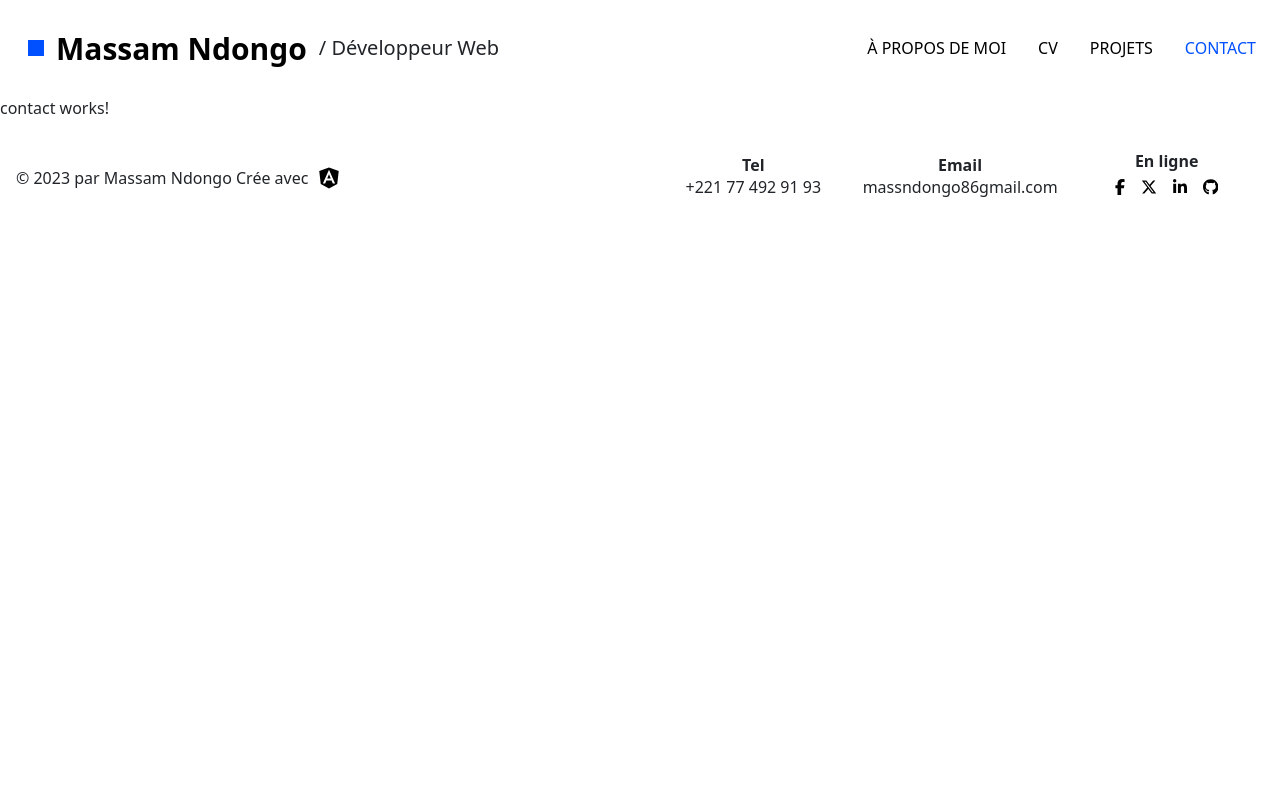
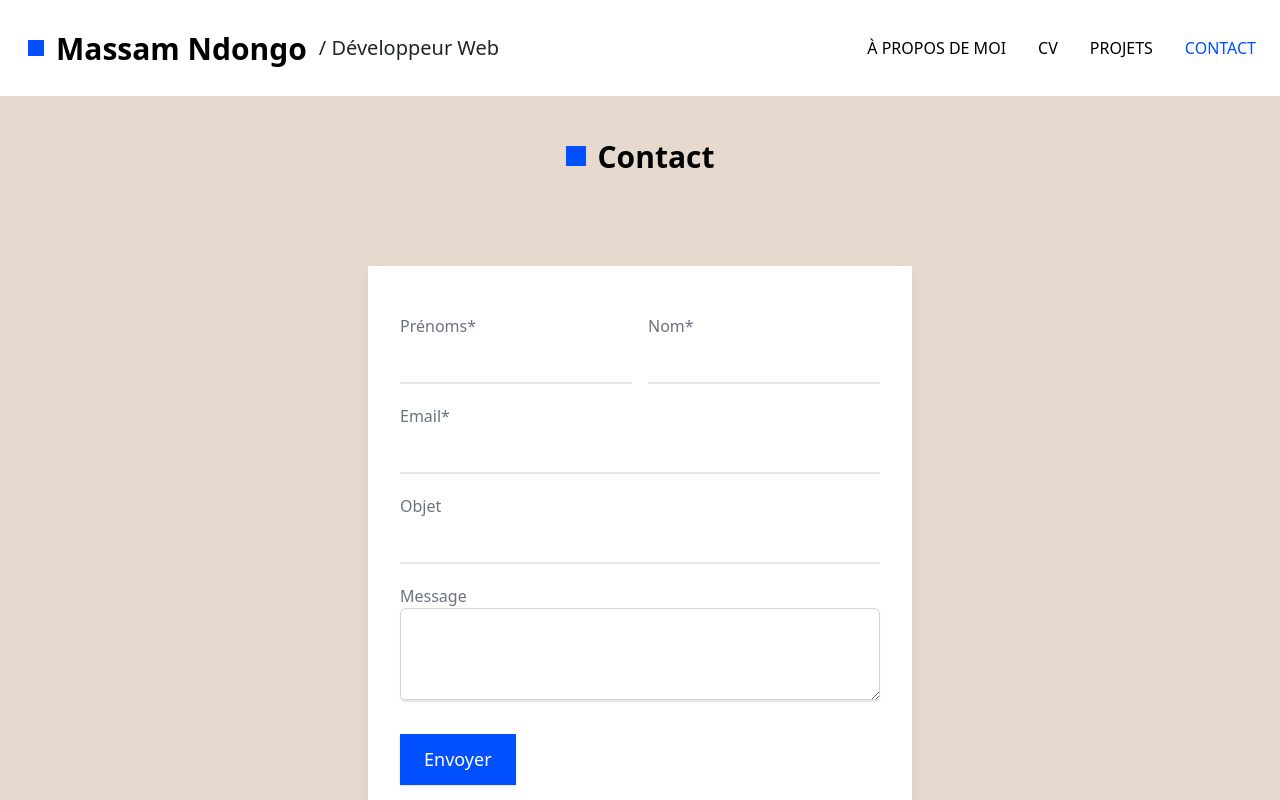
Before and after one commit to massndongo/portfolio_massam, an Angular app: page /contact in a window 1280 px wide. Shown: the top 800 px of the page. Built offline with nearby package versions, Linux system fonts and the light colour scheme.

Commit message:
Page Contact et Prjets | Integration

```diff
--- a/src/app/components/contact/contact.component.html
+++ b/src/app/components/contact/contact.component.html
@@ -1 +1,71 @@
-<p>contact works!</p>
+<div class="flex flex-col justify-center items-center w-full bg-marron pb-8">
+  <div class="01 flex flex-row justify-center p-[3%]">
+    <span class="lg:w-5 lg:h-5 w-3 h-3 m-3 bg-[#0050ff]"></span>
+    <span class="mr-3 text-black" alt="logo" >
+      <b class="lg:text-title text-[20px]">Contact</b>
+    </span>
+  </div>
+
+<div class="min-h-screen p-0 sm:p-12 lg:w-[50%] w-[85%]">
+  <div class="mx-auto  px-8 py-12 w-full bg-white border-0 shadow-lg ">
+    <!-- <h1 class="text-2xl font-bold mb-8">Form With Floating Labels</h1> -->
+    <form id="form" novalidate>
+
+      <div class="flex lg:flex-row flex-col lg:space-x-4">
+        <div class="relative z-0 w-full mb-5">
+          <label for="date" class="duration-300 top-3 -z-1 origin-0 text-gray-500">Prénoms*</label>
+          <input
+            type="text"
+            placeholder=" "
+            class="pt-3 pb-2 block w-full px-0 mt-0 bg-transparent border-0 border-b-2 appearance-none focus:outline-none focus:ring-0 focus:border-[#0050ff] border-gray-200"
+          />
+        </div>
+        <div class="relative z-0 w-full mb-5 lg:mb-0">
+          <label for="time" class="duration-300 top-3 -z-1 origin-0 text-gray-500">Nom*</label>
+          <input
+            type="text"
+            name="time"
+            placeholder=" "
+            class="pt-3 pb-2 block w-full px-0 mt-0 bg-transparent border-0 border-b-2 appearance-none focus:outline-none focus:ring-0 focus:border-[#0050ff] border-gray-200"
+          />
+        </div>
+      </div>
+      <div class="relative z-0 w-full mb-5">
+
+        <label for="name" class="duration-300 top-3 -z-1 origin-0 text-gray-500">Email*</label>
+        <input
+          type="email"
+          name="name"
+          placeholder=" "
+          required
+          class="pt-3 pb-2 block w-full px-0 mt-0 bg-transparent border-0 border-b-2 appearance-none focus:outline-none focus:ring-0 focus:border-[#0050ff] border-gray-200"
+        />
+      </div>
+
+      <div class="relative z-0 w-full mb-5">
+        <label for="money" class="duration-300 top-3 left-5 -z-1 origin-0 text-gray-500">Objet</label>
+        <input
+          type="text"
+          name="money"
+          placeholder=" "
+          class="pt-3 pb-2 pl-5 block w-full px-0 mt-0 bg-transparent border-0 border-b-2 appearance-none focus:outline-none focus:ring-0 focus:border-[#0050ff] border-gray-200"
+        />
+      </div>
+
+      <div class="relative z-0 w-full mb-5">
+        <label for="duration" class="uration-300 top-3 -z-1 origin-0 text-gray-500">Message</label>
+        <textarea id="about" name="about" rows="3" class="pt-3 pb-2 pr-12 block w-full rounded-md  px-0 mt-0 bg-transparent border-0 border-b-2 border-gray-200 appearance-none py-1.5 text-gray-900 shadow-sm ring-1 ring-inset ring-gray-300 placeholder:text-gray-400 focus:outline-none focus:ring-0 focus:border-[#0050ff] sm:text-sm sm:leading-6"></textarea>
+      </div>
+
+      <button
+        id="button"
+        type="button"
+        class="px-6 py-3 mt-3 text-lg text-white transition-all duration-150 ease-linear shadow outline-none bg-[#0050ff] hover:bg-blue-400 hover:shadow-lg focus:outline-none"
+      >
+        Envoyer
+      </button>
+    </form>
+  </div>
+</div>
+
+</div>
--- a/src/app/components/project/project.component.html
+++ b/src/app/components/project/project.component.html
@@ -1 +1,27 @@
-<p>project works!</p>
+<div class="flex flex-col justify-center items-center w-full bg-marron pb-8">
+  <div class="01 flex flex-row justify-center p-[5%]">
+    <span class="lg:w-5 lg:h-5 w-3 h-3 m-3 bg-[#0050ff]"></span>
+    <span class="mr-3 text-black" alt="logo" >
+      <b class="lg:text-title text-[20px]">Projets</b>
+    </span>
+  </div>
+  <div class="02 flex flex-row justify-between items-center lg:w-[35%] w-[85%]">
+    <p>Lorem ipsum dolor sit amet consectetur adipisicing elit. Reiciendis autem nihil odit ullam, fugiat amet odio distinctio, numquam natus repellat totam cum error illo culpa. Excepturi magnam quas blanditiis quaerat.</p>
+  </div>
+
+
+  <div class="card bg-white shadow-2xl flex lg:flex-row flex-col justify-start  lg:w-[35%] w-[85%] lg:mt-[2%] mt-[5%]">
+    <div class="flex flex-col justify-start lg:w-[60%] w-full mt-[5%]">
+      <div class="border-l-[11px] border-blue-600 p-4 pt-0 pb-0">
+        <h1 class="text-[20px] font-bold text-bleu">Nom du projet</h1>
+        <h2 class="mt-2">Titre du role</h2>
+      </div>
+      <p class="lg:mt-8 mt-4 p-4 border-l-[11px] border-white p-4 pt-0 pb-0">
+        Lorem ipsum, dolor sit amet consectetur adipisicing elit. Fuga a quas at nulla, omnis consequuntur illum aliquam ratione. Fugiat laboriosam eos dicta, nam necessitatibus itaque aut deserunt iusto assumenda. Temporibus!
+      </p>
+    </div>
+    <div class="flex flex-col lg:w-[40%] w-full">
+      <img src="../../../assets/mass.webp" alt="" srcset="" class="">
+    </div>
+  </div>
+</div>
```
Also changed, not shown: src/app/components/cv/cv.component.html (+30 -30 lines).
